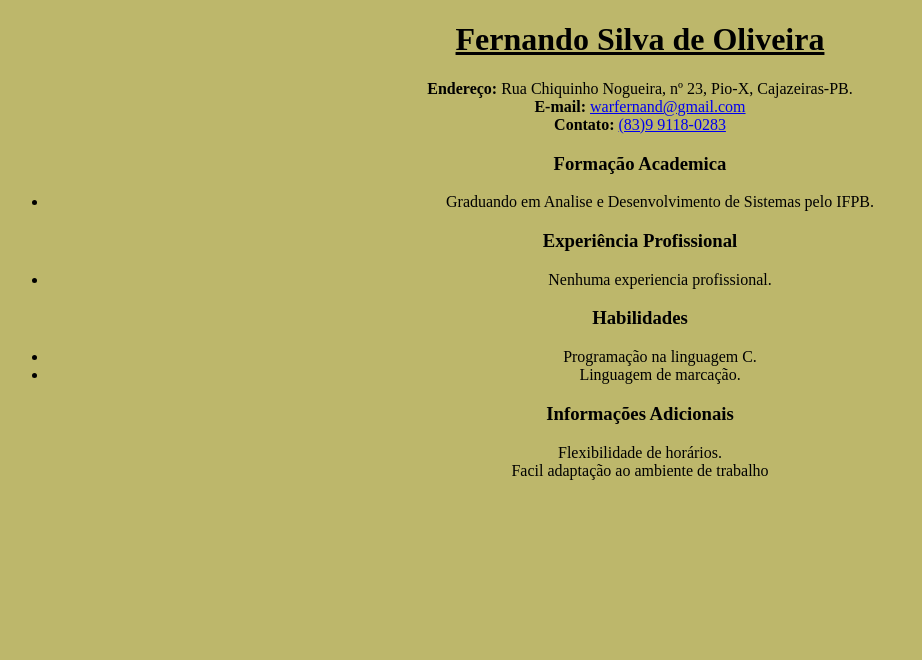
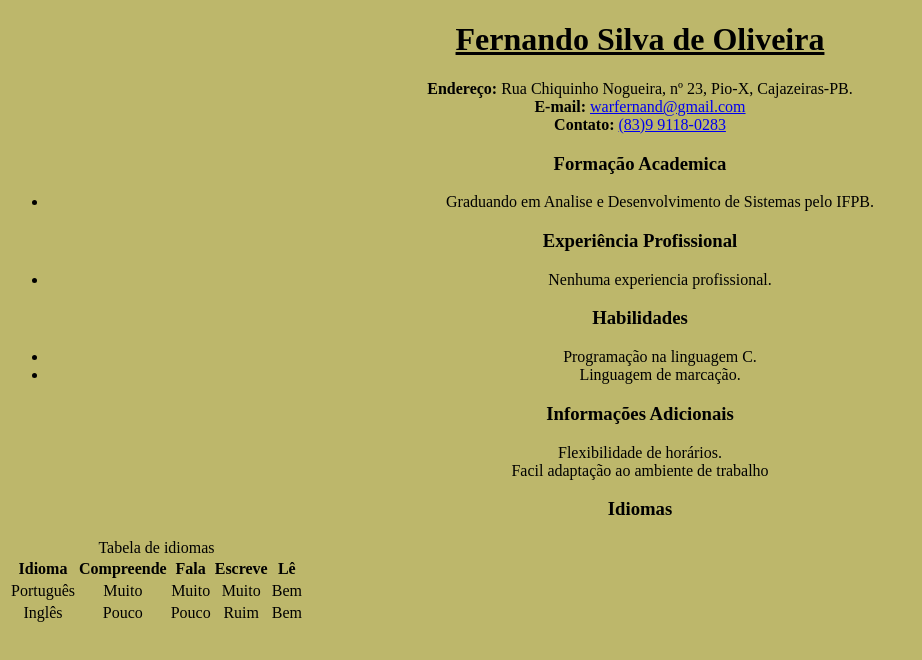
Before and after one commit to warfernand/Atividade-1, a plain HTML site: page index.html in a window 1280 px wide. Shown: the whole page, without its empty margins (0-922 px from the left). Drawn offline with Linux system fonts and the light colour scheme.

Commit message:
Inserção de tabela de idiomas

```diff
--- a/index.html
+++ b/index.html
@@ -29,5 +29,29 @@
         <p>Flexibilidade de horários.<br />
            Facil adaptação ao ambiente de trabalho
         </p>
+    <h3>Idiomas</h3>
+        <table><caption>Tabela de idiomas</caption>
+            <tr>
+                <th>Idioma</th>
+                <th>Compreende</th>
+                <th>Fala</th>
+                <th>Escreve</th>
+                <th>Lê</th>
+            </tr>
+            <tr>
+                <td>Português</td>
+                <td>Muito</td>
+                <td>Muito</td>
+                <td>Muito</td>
+                <td>Bem</td>
+            </tr>
+            <tr>
+                <td>Inglês</td>
+                <td>Pouco</td>
+                <td>Pouco</td>
+                <td>Ruim</td>
+                <td>Bem</td>
+            </tr>
+        </table>
 </body>
 </html>
```
